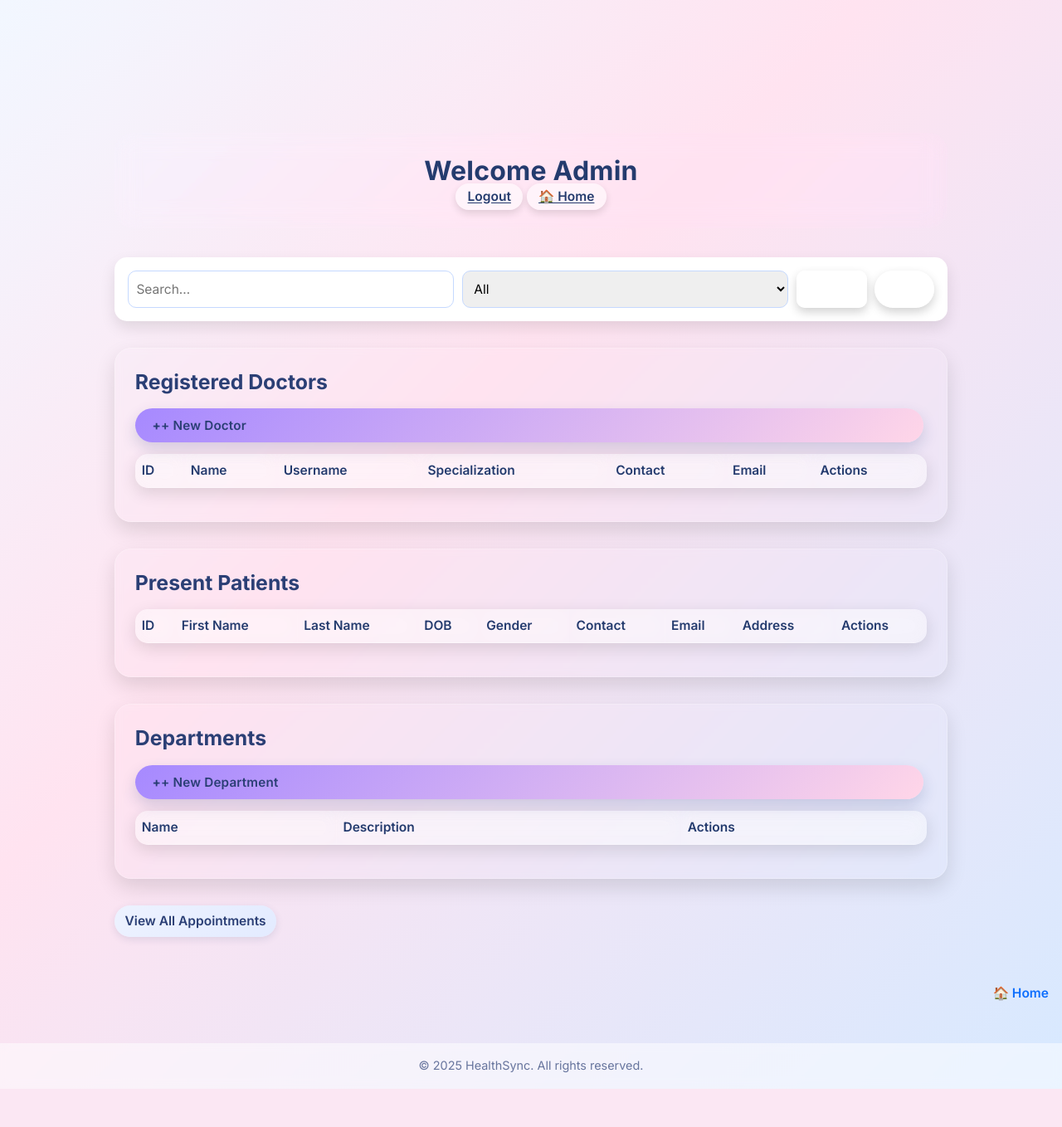
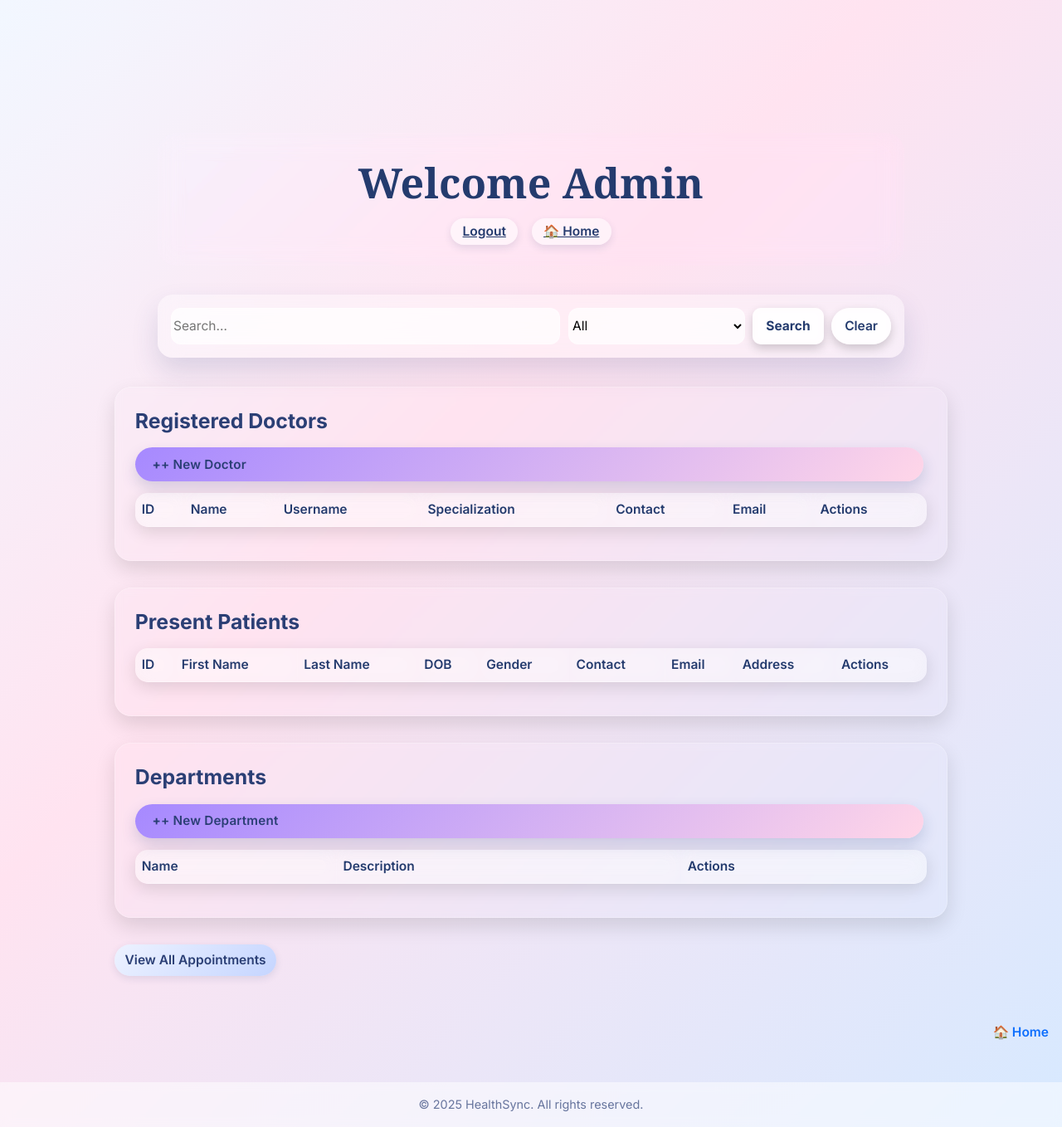
Before and after one commit to 23f3001438/hospital-management-sys, a Flask app: page /admindb in a window 1280 px wide. Shown: the whole page at 83% size. Before the commit the page ends 1312 px from the top, so only its background shows below. Run offline with Flask 3, Linux system fonts and the light colour scheme; data comes from the database, SQL or seed files in the repository; data that the repository does not hold is empty.

Commit message:
Finalize admin dashboard UI (glass layout, header, search)

```diff
--- a/templates/admindb.html
+++ b/templates/admindb.html
@@ -17,21 +17,26 @@
     .header {
         background: rgba(255, 255, 255, 0.35);
         backdrop-filter: blur(14px) saturate(120%);
+        -webkit-backdrop-filter: blur(14px) saturate(120%);
         color: var(--text-main);
+        padding: 1.8rem;
+        text-align: center;
+        border-radius: 22px;
+        box-shadow: 0 20px 40px rgba(121, 136, 182, 0.18);
+        margin-bottom: 2.2rem;
+        max-width: 900px;
+        margin-left: auto;
+        margin-right: auto;
 
-        padding: 1.6rem 1rem;
-        text-align: center;
+    }
 
-        border-radius: 22px;
-        box-shadow: 0 12px 30px rgba(40, 60, 120, 0.18);
-        margin-bottom: 2.2rem;
-    }
 
 
     .header h1 {
         margin: 0;
         font-weight: 700;
         letter-spacing: 0.2px;
+        margin-bottom: 16px;
     }
 
     /* Logout / Home btn */
@@ -44,7 +49,8 @@
         border-radius: 999px;
         font-weight: 600;
 
-        box-shadow: 0 4px 10px rgba(0,0,0,0.12);
+        box-shadow: 0 4px 10px rgba(43,63,117,0.12);
+        margin: 0 6px;
     }
 
 
@@ -74,32 +80,45 @@
 
     /* Search bar */
     .search-box {
-        background: white;
+        background: rgba(255, 255, 255, 0.35);
+        backdrop-filter: blur(14px);
+        -webkit-backdrop-filter: blur(14px);
+        border-radius: 18px;
+        box-shadow: 0 16px 32px rgba(40, 60, 120, 0.15);
         padding: 1rem;
-        border-radius: 15px;
-        box-shadow: 0 8px 18px rgba(0,0,0,0.1);
-        margin-bottom: 2rem;
         display: flex;
         gap: 0.6rem;
+        max-width: 900px;
+        margin-left: auto;
+        margin-right: auto;
+        margin-bottom: 2.2rem;
+
     }
+    .search-box input[name="query"] {
+        flex: 2.2;
+    }
+
+    .search-box select {
+        flex: 1;
+    }
+
 
     .search-box input,
     .search-box select {
-        border-radius: 10px;
-        border: 1px solid #c5d9ff;
-        padding: 0.6rem;
-        flex: 1;
+        background: rgba(255,255,255,0.7);
+        border-radius: 12px;
+        border: 1px solid rgba(255,255,255,0.4);
     }
+
 
     .search-btn,
     .clear-btn {
-        background: rgba(255,255,255,0.55);
+        background: rgba(255,255,255,0.85);
         color: var(--text-main);
         backdrop-filter: blur(6px);
         border-radius: 10px;
         padding: 0.6rem 1rem;
         border: none;
-        color: white;
         cursor: pointer;
         font-weight: bold;
         box-shadow: 0 5px 12px rgba(0,0,0,0.18);
@@ -235,7 +254,7 @@
 
     <!-- HEADER -->
     <div class="header">
-        <h1>Welcome Admin</h1>
+        <h1 style="font-family: Georgia, 'Times New Roman', Times, serif; font-size: 50px">Welcome Admin</h1>
         <a href="{{ url_for('logout') }}">Logout</a>
         <a href="{{ url_for('home') }}">🏠 Home</a>
     </div>
--- a/templates/base.html
+++ b/templates/base.html
@@ -117,7 +117,7 @@
         ========================= */
         .view-btn,
         .edit-btn {
-            background: linear-gradient(135deg, #edf2ff, #e3ebff);
+            background: linear-gradient(135deg, #edf2ff, #c5d5ff);
             color: #2b3f75;
             box-shadow: 0 3px 10px rgba(43,63,117,0.12);
         }
```
